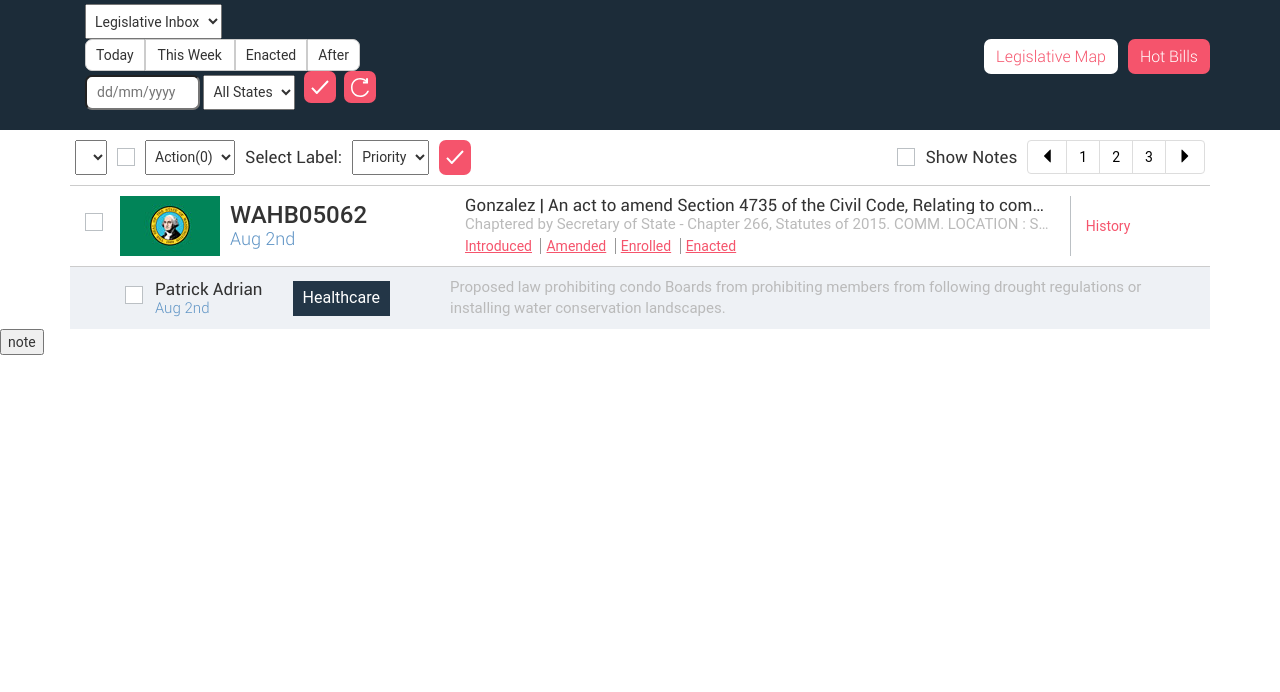
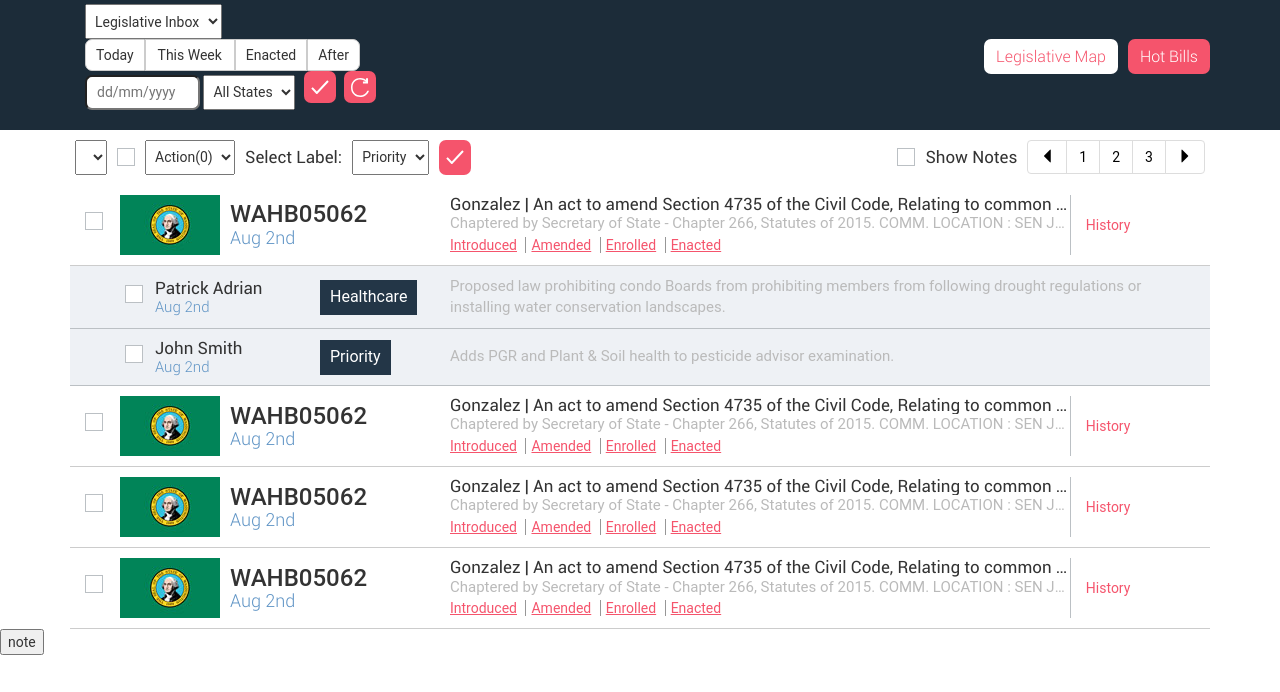
Before and after one commit to alecmmoore/LegiCrawler, a website: page app/list.html in a window 1280 px wide. Shown: the part 108-800 px from the top of the page. Drawn offline with nearby package versions, Linux system fonts and the light colour scheme; files that its build step writes are made by us from their sources.

Commit message:
more changes to note items

```diff
--- a/app/css/app.css
+++ b/app/css/app.css
@@ -211,6 +211,9 @@ input, select {
 .inbox-item {
     width: 100%;
     border-bottom: #ccc 1px solid;
+}
+
+.inbox-item:first-child {
     border-top: #ccc 1px solid;
 }
 
@@ -224,6 +227,7 @@ input, select {
 
 .note-item-container {
     background-color:  #EEF1F5;
+    border-bottom: #BBC0C4 1px solid;
 }
 
 .note-item:first-of-type {
@@ -365,6 +369,10 @@ input, select {
   text-overflow: ellipsis;
 }
 
+.glyphicon-filter {
+color: #fff;
+}
+
 @media (max-width: 767px) {
     .inbox-nav div.col-xs-12 {
         -webkit-justify-content: center;
@@ -382,7 +390,7 @@ input, select {
         justify-content: center;
     }
 
-    .inbox-item div:first-child, .note-item div:first-child {
+    .inbox-item div.col-md-4, .note-item div.col-md-4 {
         margin-bottom: 20px;
     }
 }
--- a/app/list.html
+++ b/app/list.html
@@ -21,6 +21,7 @@
 <body class="news-page">
 
     <nav class="navbar navbar-pills">
+
         <div class="container flex flex-center-vertical">
             <div class="navbar-header">
                 <button type="button" class="navbar-toggle" data-toggle="collapse" data-target="#myNavbar">
@@ -36,6 +37,7 @@
                     </div>
                 </a>
             </div>
+
             <div class="collapse navbar-collapse flex flex-right" id="myNavbar">
                 <ul class="nav nav-pills navbar-right">
                     <li role="presentation">
@@ -54,6 +56,7 @@
                 </ul>
             </div>
         </div>
+
     </nav>
 
 
@@ -97,6 +100,7 @@
     <div class="container">
 
         <div class="inbox-nav">
+
             <div class="col-sm-6 col-xs-12 flex flex-center-vertical width-padding">
                 <select>
                     <option><div class="checkbox"><input type="checkbox" /></option>
@@ -133,6 +137,7 @@
         </div>
 
         <div class="inbox-item flex flex-center-vertical width-padding">
+
             <div class="col-md-4 col-sm-6 col-xs-12 flex flex-center-vertical no-padding">
                 <div class="checkbox no-margin">
                     <label>
@@ -147,8 +152,9 @@
                     <h3>Aug 2nd</h3>
                 </div>
             </div>
+
             <div class="col-md-8 col-sm-6 col-xs-12 flex flex-center-vertical no-padding-left">
-                <div class="col-xs-10 description">
+                <div class="col-xs-10 description no-padding">
                     <h5 class="truncate no-margin">Gonzalez | An act to amend Section 4735 of the Civil Code, Relating to common interest developments, a…</h5>
                     <p class="truncate">Chaptered by Secretary of State - Chapter 266, Statutes of 2015. COMM. LOCATION : SEN JUDICIARY TITLE<p>
                     <div>
@@ -162,10 +168,13 @@
                     <a>History</a>
                 </div>
             </div>
+
         </div>
 
-        <div class="note-item-container width-padding">
-            <div class="note-item flex flex-center-vertical">
+        <div class="note-item-container">
+
+            <div class="note-item flex width-padding flex-center-vertical">
+
                 <div class="col-md-4 col-sm-6 col-xs-12 flex flex-center-vertical">
                     <div class="col-sm-1 margin-right"></div>
                     <div class="checkbox no-margin">
@@ -173,7 +182,7 @@
                             <input type="checkbox">
                         </label>
                     </div>
-                    <div class="inbox-title">
+                    <div class="col-sm-6 col-xs-3 inbox-title">
                         <h5 class="no-margin">Patrick Adrian</h5>
                         <h3>Aug 2nd</h3>
                     </div>
@@ -181,11 +190,144 @@
                         <div class="note-tag">Healthcare</div>
                     </div>
                 </div>
+
                 <div class="col-md-8 col-sm-6 col-xs-12 no-padding-left">
                     <p>Proposed law prohibiting condo Boards from prohibiting members from following drought regulations or installing water conservation landscapes.</p>
                 </div>
+
             </div>
+
+            <div class="note-item width-padding flex flex-center-vertical">
+
+                <div class="col-md-4 col-sm-6 col-xs-12 flex flex-center-vertical">
+                    <div class="col-sm-1 margin-right"></div>
+                    <div class="checkbox no-margin">
+                        <label>
+                            <input type="checkbox">
+                        </label>
+                    </div>
+                    <div class="col-sm-6 col-xs-3 inbox-title">
+                        <h5 class="no-margin">John Smith</h5>
+                        <h3>Aug 2nd</h3>
+                    </div>
+                    <div>
+                        <div class="note-tag">Priority</div>
+                    </div>
+                </div>
+
+                <div class="col-md-8 col-sm-6 col-xs-12 no-padding-left">
+                    <p>Adds PGR and Plant & Soil health to pesticide advisor examination.</p>
+                </div>
+
+            </div>
+
         </div>
+
+        <div class="inbox-item flex flex-center-vertical width-padding">
+
+            <div class="col-md-4 col-sm-6 col-xs-12 flex flex-center-vertical no-padding">
+                <div class="checkbox no-margin">
+                    <label>
+                        <input type="checkbox">
+                    </label>
+                </div>
+                <div>
+                    <img src="./img/wa-flag.jpg"/>
+                </div>
+                <div class="inbox-title">
+                    <h2>WAHB05062</h2>
+                    <h3>Aug 2nd</h3>
+                </div>
+            </div>
+
+            <div class="col-md-8 col-sm-6 col-xs-12 flex flex-center-vertical no-padding-left">
+                <div class="col-xs-10 description no-padding">
+                    <h5 class="truncate no-margin">Gonzalez | An act to amend Section 4735 of the Civil Code, Relating to common interest developments, a…</h5>
+                    <p class="truncate">Chaptered by Secretary of State - Chapter 266, Statutes of 2015. COMM. LOCATION : SEN JUDICIARY TITLE<p>
+                    <div>
+                        <a class="link link-tag">Introduced</a>
+                        <a class="link link-tag">Amended</a>
+                        <a class="link link-tag">Enrolled</a>
+                        <a class="link link-tag">Enacted</a>
+                    </div>
+                </div>
+                <div class="col-xs-2">
+                    <a>History</a>
+                </div>
+            </div>
+
+        </div>
+
+        <div class="inbox-item flex flex-center-vertical width-padding">
+
+            <div class="col-md-4 col-sm-6 col-xs-12 flex flex-center-vertical no-padding">
+                <div class="checkbox no-margin">
+                    <label>
+                        <input type="checkbox">
+                    </label>
+                </div>
+                <div>
+                    <img src="./img/wa-flag.jpg"/>
+                </div>
+                <div class="inbox-title">
+                    <h2>WAHB05062</h2>
+                    <h3>Aug 2nd</h3>
+                </div>
+            </div>
+
+            <div class="col-md-8 col-sm-6 col-xs-12 flex flex-center-vertical no-padding-left">
+                <div class="col-xs-10 description no-padding">
+                    <h5 class="truncate no-margin">Gonzalez | An act to amend Section 4735 of the Civil Code, Relating to common interest developments, a…</h5>
+                    <p class="truncate">Chaptered by Secretary of State - Chapter 266, Statutes of 2015. COMM. LOCATION : SEN JUDICIARY TITLE<p>
+                    <div>
+                        <a class="link link-tag">Introduced</a>
+                        <a class="link link-tag">Amended</a>
+                        <a class="link link-tag">Enrolled</a>
+                        <a class="link link-tag">Enacted</a>
+                    </div>
+                </div>
+                <div class="col-xs-2">
+                    <a>History</a>
+                </div>
+            </div>
+
+        </div>
+
+        <div class="inbox-item flex flex-center-vertical width-padding">
+
+            <div class="col-md-4 col-sm-6 col-xs-12 flex flex-center-vertical no-padding">
+                <div class="checkbox no-margin">
+                    <label>
+                        <input type="checkbox">
+                    </label>
+                </div>
+                <div>
+                    <img src="./img/wa-flag.jpg"/>
+                </div>
+                <div class="inbox-title">
+                    <h2>WAHB05062</h2>
+                    <h3>Aug 2nd</h3>
+                </div>
+            </div>
+
+            <div class="col-md-8 col-sm-6 col-xs-12 flex flex-center-vertical no-padding-left">
+                <div class="col-xs-10 description no-padding">
+                    <h5 class="truncate no-margin">Gonzalez | An act to amend Section 4735 of the Civil Code, Relating to common interest developments, a…</h5>
+                    <p class="truncate">Chaptered by Secretary of State - Chapter 266, Statutes of 2015. COMM. LOCATION : SEN JUDICIARY TITLE<p>
+                    <div>
+                        <a class="link link-tag">Introduced</a>
+                        <a class="link link-tag">Amended</a>
+                        <a class="link link-tag">Enrolled</a>
+                        <a class="link link-tag">Enacted</a>
+                    </div>
+                </div>
+                <div class="col-xs-2">
+                    <a>History</a>
+                </div>
+            </div>
+
+        </div>
+
 
     </div>
 
```
